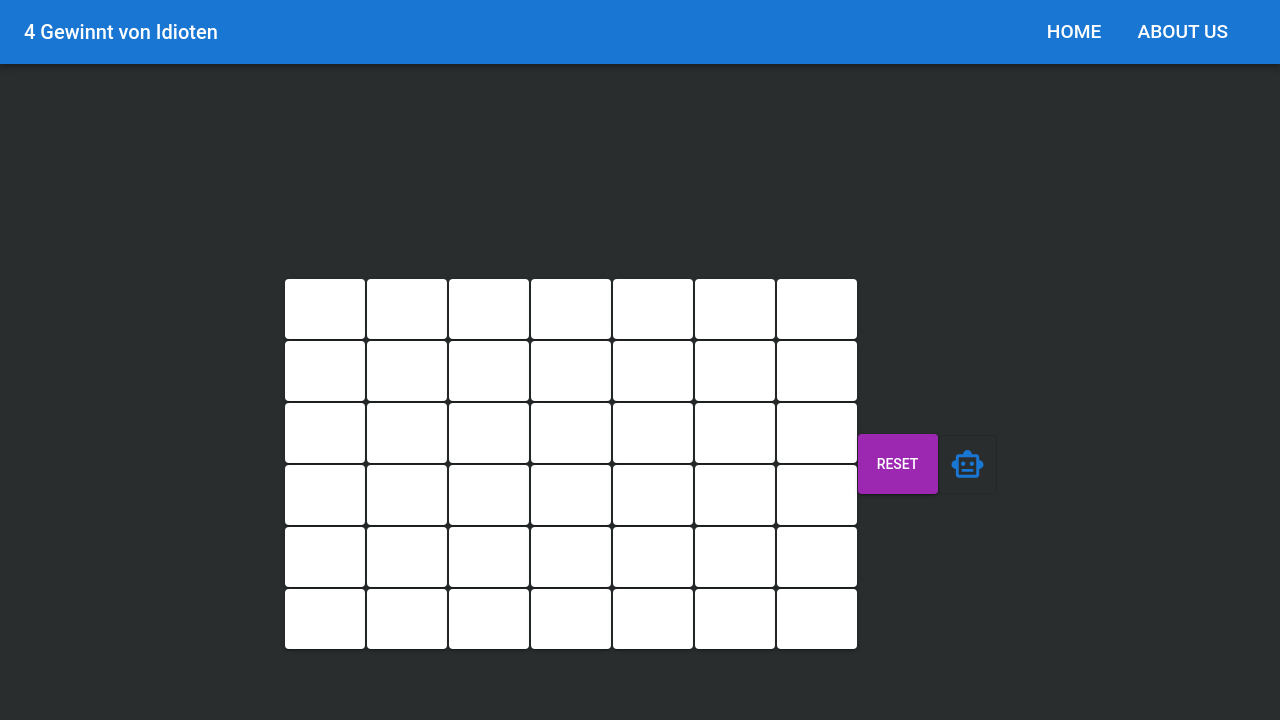
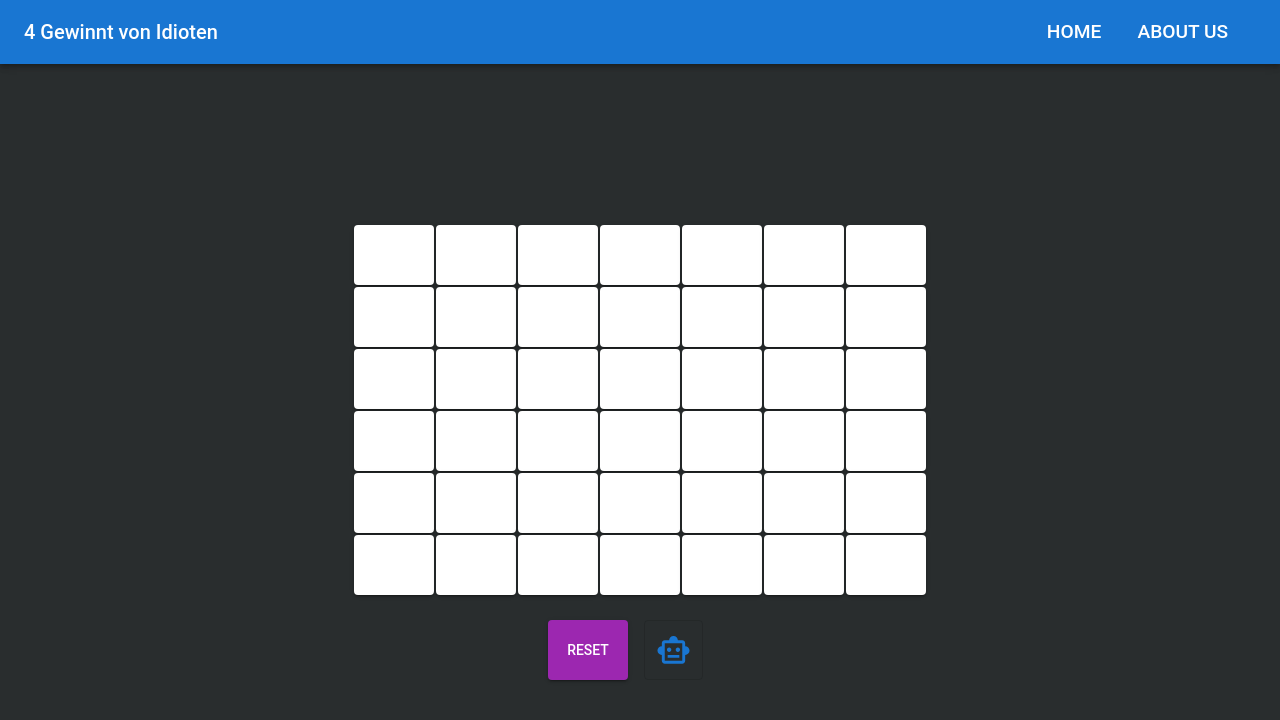
Before and after one commit to Jochern/4-gewinnt-container, a React (Create React App) app: page / in a window 1280 px wide. Shown: the top 720 px of the page. Built offline with nearby package versions, Linux system fonts and the light colour scheme.

Commit message:
change styling and alignment

```diff
--- a/src/App.tsx
+++ b/src/App.tsx
@@ -546,6 +546,8 @@ function App() {
 
       <Box
         display="flex"
+        flexDirection="column"
+        flex="1"
         justifyContent="center"
         alignItems="center"
         minHeight="100vh"
@@ -561,11 +563,23 @@ function App() {
           ))}
         </Grid>
 
+        <Box
+          display="flex"
+          flexDirection="row"
+          sx={{
+            mx: "auto",
+            width: 200,
+            m: 2
+          }}
+        >
           <Button
             color="secondary"
             variant="contained"
             onClick={() => setGamefieldAndWinnerStatus()}
             style={buttonStyle1}
+            sx={{
+              m: 1,
+            }}
           >
             Reset
           </Button>
@@ -576,9 +590,13 @@ function App() {
               changeBotStatus()
               setSelected(!selected);
             }}
+            sx={{
+              m: 1,
+            }}
             >
             <SmartToyOutlinedIcon color="primary" fontSize="large" />
           </ToggleButton>
+        </Box>
       </Box>
     </ThemeProvider>
 );
```
Lines whose indentation alone changed are shown as unchanged.
